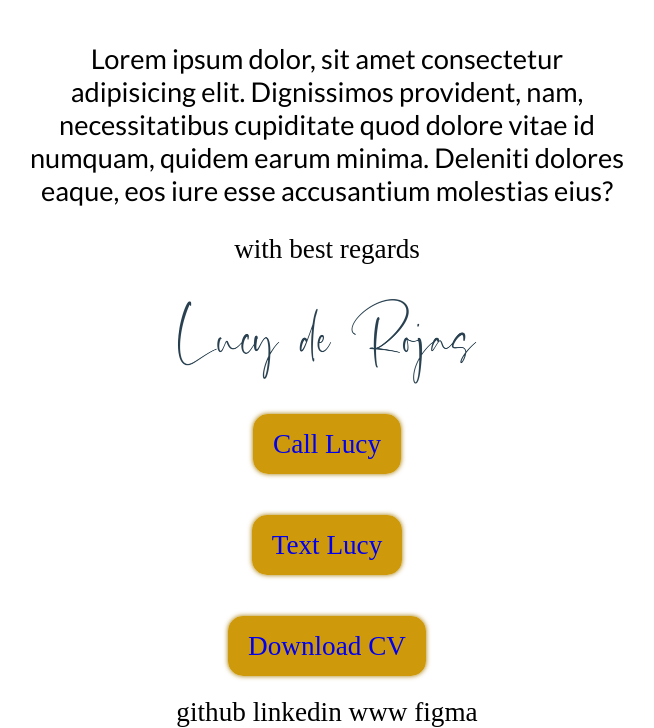
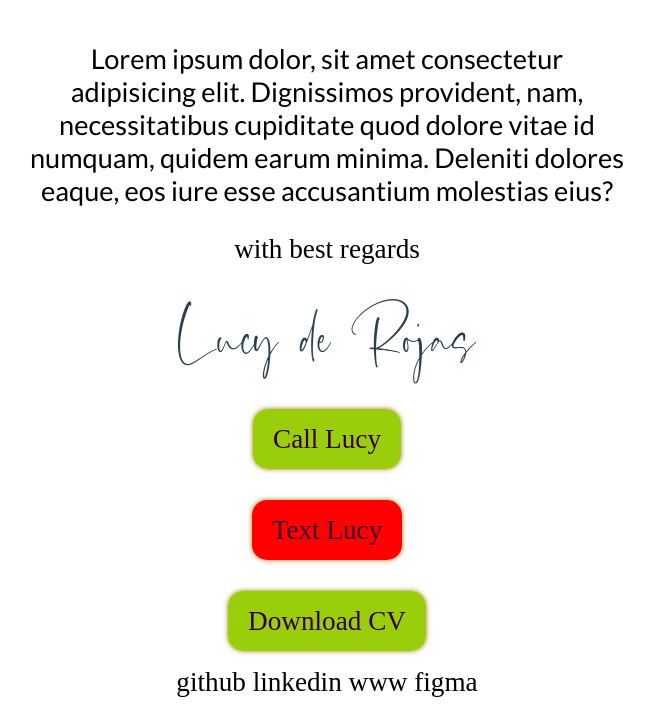
Before and after one commit to Lucy-de-Rojas/emails, a plain HTML site: page one.html in a window 1280 px wide. Shown: the part 524-1252 px from the top of the page, without its empty margins (313-967 px from the left). After the commit the page ends 1222 px from the top, so only its background shows below. Drawn offline with Linux system fonts and the light colour scheme.

Commit message:
ongoing update

```diff
--- a/one.html
+++ b/one.html
@@ -52,15 +52,15 @@
 
 
                 .buttonWrapper {
-                        padding: 35px 0;
-                        /* background-color: rgb(158, 158, 229); */
+                        padding: 30px 0;
                 }
 
                 .button {
                         border-radius: 15px;
-                        background-color: rgb(206, 154, 11);
+                        background-color: rgb(154, 206, 11);
                         padding: 15px 20px;
                         box-shadow: 0 0 5px rgb(163, 120, 1);
+                        color: rgb(51, 0, 47);
                 }
 
 
@@ -152,7 +152,7 @@
                 <!-- text button: -->
                 <tr align="center"><td class="buttonWrapper">
 
-                        <a href=”sms:+447411387009″ class="button">Text Lucy</a>
+                        <a href="sms:+447411387009" class="button" style="background-color: red;">Text Lucy</a>
                         <!-- <a a href="sms:+447411387009" class="button">Text Lucy</a> -->
                 </td></tr>
 
```
